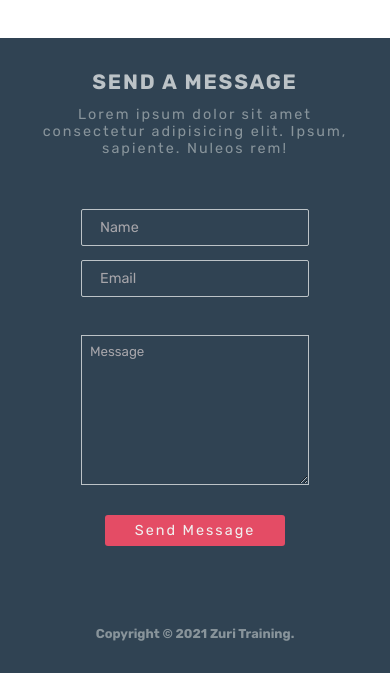
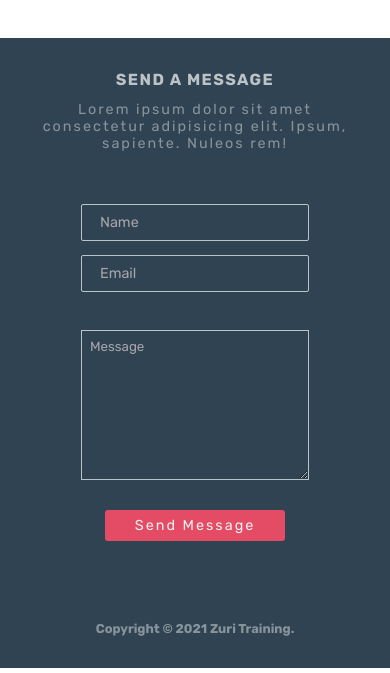
Before and after one commit to ekomikie/Nornor-s-Task, a plain HTML site: page index.html in a window 390 px wide. Shown: the part 2315-2988 px from the top of the page. Drawn offline with Linux system fonts and the light colour scheme.

Commit message:
Updated styles

```diff
--- a/styles.css
+++ b/styles.css
@@ -777,8 +777,8 @@ div.gallery-section {
 
     div.footer-content h4 {
 
-      font-size: 1.3rem;
-      letter-spacing: 1.8px;
+      font-size: 1.1rem;
+      letter-spacing: 1.6px;
 
   }
 
@@ -1014,8 +1014,8 @@ div.gallery-section {
 
   div.footer-content h4 {
 
-    font-size: 1.3rem;
-    letter-spacing: 1.8px;
+    font-size: 1rem;
+    letter-spacing: 1.4px;
 
   }
 
```
